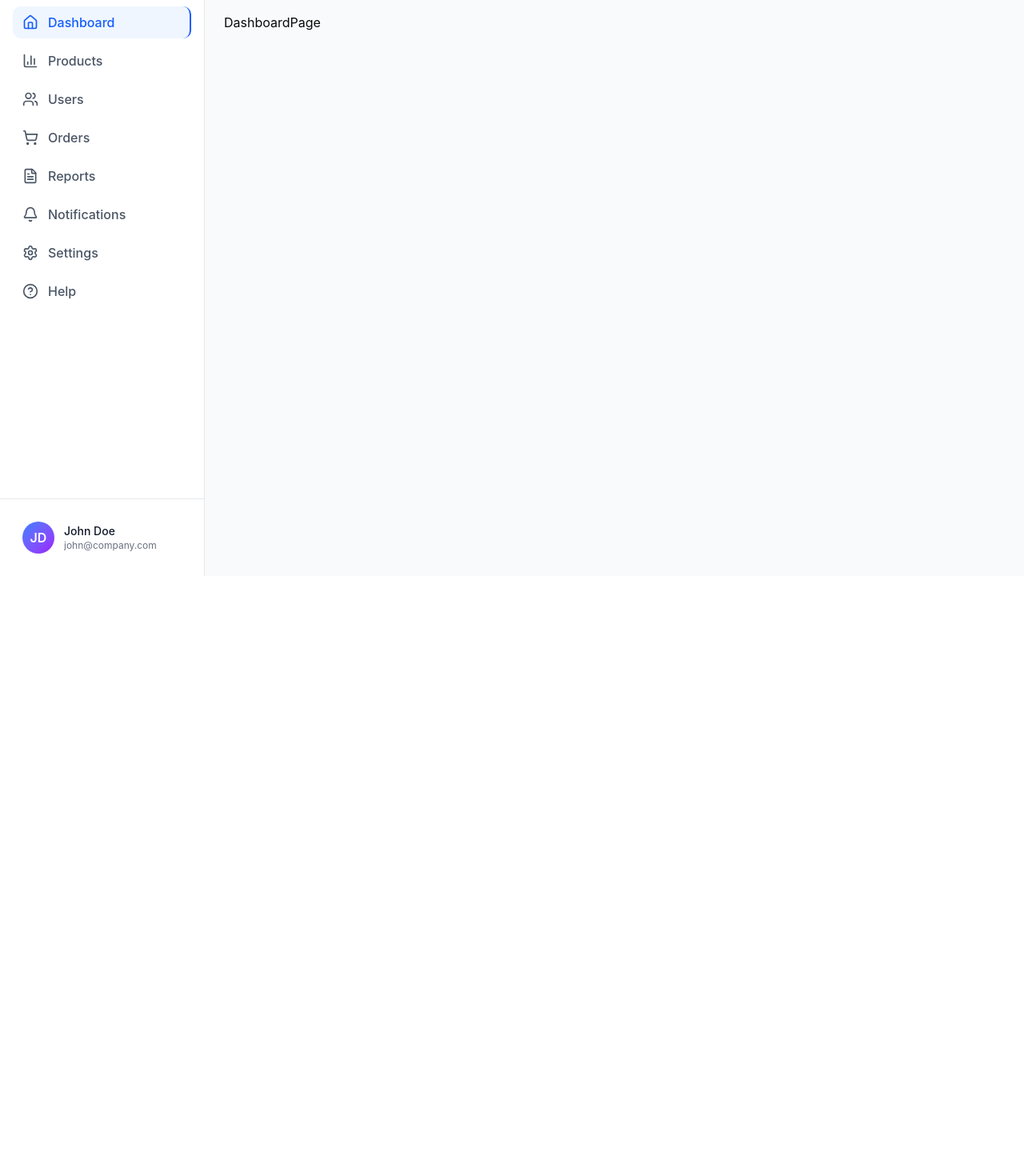
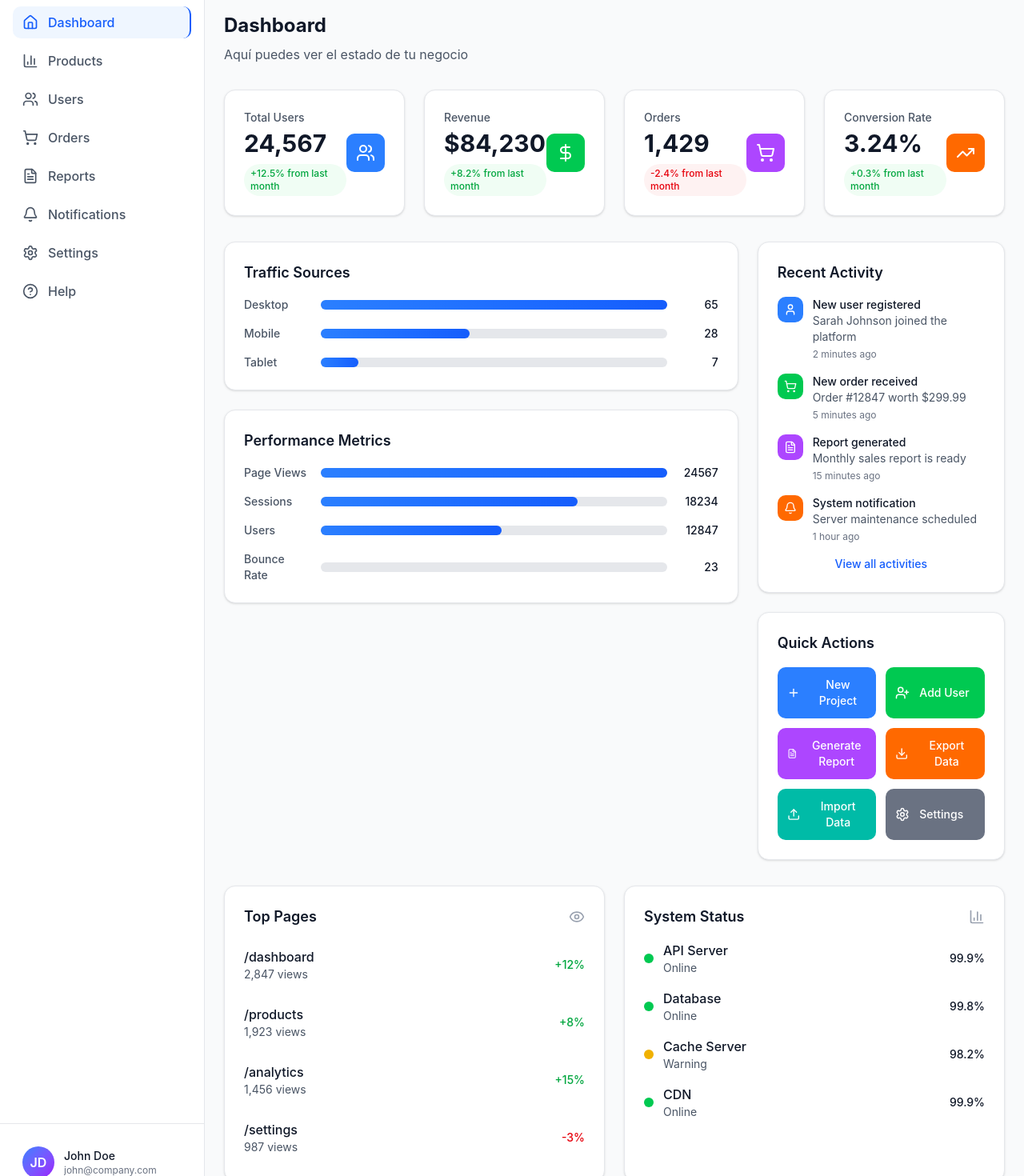
Before and after one commit to vCentDev/teslo-shop, a React (Vite) app: page /admin in a window 1280 px wide. Shown: the part 80-1550 px from the top of the page at 80% size. Before the commit the page ends 800 px from the top, so only its background shows below. Built offline with nearby package versions, Linux system fonts and the light colour scheme.

Commit message:
Implements admin dashboard page with integrated components

```diff
--- a/src/admin/pages/dashboard/DashboardPage.tsx
+++ b/src/admin/pages/dashboard/DashboardPage.tsx
@@ -1,6 +1,141 @@
+import ActivityFeed from "@/admin/components/ActivityFeed";
+import { AdminTitle } from "@/admin/components/AdminTitle";
+import Chart from "@/admin/components/Chart";
+import { QuickActions } from "@/admin/components/QuickActions";
+import StatCard from "@/admin/components/StatCard";
+import { Users, DollarSign, ShoppingCart, TrendingUp, Eye, BarChart3 } from "lucide-react";
+
+const stats = [
+    {
+        title: 'Total Users',
+        value: '24,567',
+        change: '+12.5% from last month',
+        changeType: 'positive' as const,
+        icon: Users,
+        color: 'bg-blue-500'
+    },
+    {
+        title: 'Revenue',
+        value: '$84,230',
+        change: '+8.2% from last month',
+        changeType: 'positive' as const,
+        icon: DollarSign,
+        color: 'bg-green-500'
+    },
+    {
+        title: 'Orders',
+        value: '1,429',
+        change: '-2.4% from last month',
+        changeType: 'negative' as const,
+        icon: ShoppingCart,
+        color: 'bg-purple-500'
+    },
+    {
+        title: 'Conversion Rate',
+        value: '3.24%',
+        change: '+0.3% from last month',
+        changeType: 'positive' as const,
+        icon: TrendingUp,
+        color: 'bg-orange-500'
+    }
+];
+
+const chartData = [
+    { label: 'Desktop', value: 65 },
+    { label: 'Mobile', value: 28 },
+    { label: 'Tablet', value: 7 },
+];
+
+const performanceData = [
+    { label: 'Page Views', value: 24567 },
+    { label: 'Sessions', value: 18234 },
+    { label: 'Users', value: 12847 },
+    { label: 'Bounce Rate', value: 23 },
+];
 
 export const DashboardPage = () => {
     return (
-        <div>DashboardPage</div>
+        <>
+            {/* Welkome Section */}
+            <AdminTitle
+                title="Dashboard"
+                subtitle="Aquí puedes ver el estado de tu negocio"
+            />
+
+            {/* Stats Grid */}
+            <div className="grid grid-cols-1 md:grid-cols-2 lg:grid-cols-4 gap-6 mb-8">
+                {stats.map((stat, index) => (
+                    <StatCard key={index} {...stat} />
+                ))}
+            </div>
+
+            {/* Charts and Activity Section */}
+            <div className="grid grid-cols-1 lg:grid-cols-3 gap-6 mb-8">
+                <div className="lg:col-span-2 space-y-6">
+                    <Chart title="Traffic Sources" data={chartData} />
+                    <Chart title="Performance Metrics" data={performanceData} />
+                </div>
+
+                <div className="space-y-6">
+                    <ActivityFeed />
+                    <QuickActions />
+                </div>
+            </div>
+
+            {/* Additional Dashboard Section */}
+            <div className="grid grid-cols-1 lg:grid-cols-2 gap-6">
+                <div className="bg-white p-6 rounded-xl shadow-sm border border-gray-200">
+                    <div className="flex items-center justify-between mb-4">
+                        <h3 className="text-lg font-semibold text-gray-900">Top Pages</h3>
+                        <Eye size={20} className="text-gray-400" />
+                    </div>
+                    <div className="space-y-3">
+                        {[
+                            { page: '/dashboard', views: 2847, change: '+12%' },
+                            { page: '/products', views: 1923, change: '+8%' },
+                            { page: '/analytics', views: 1456, change: '+15%' },
+                            { page: '/settings', views: 987, change: '-3%' },
+                        ].map((item, index) => (
+                            <div key={index} className="flex items-center justify-between py-2">
+                                <div>
+                                    <p className="font-medium text-gray-900">{item.page}</p>
+                                    <p className="text-sm text-gray-600">{item.views.toLocaleString()} views</p>
+                                </div>
+                                <span className={`text-sm font-medium ${item.change.startsWith('+') ? 'text-green-600' : 'text-red-600'
+                                    }`}>
+                                    {item.change}
+                                </span>
+                            </div>
+                        ))}
+                    </div>
+                </div>
+
+                <div className="bg-white p-6 rounded-xl shadow-sm border border-gray-200">
+                    <div className="flex items-center justify-between mb-4">
+                        <h3 className="text-lg font-semibold text-gray-900">System Status</h3>
+                        <BarChart3 size={20} className="text-gray-400" />
+                    </div>
+                    <div className="space-y-4">
+                        {[
+                            { service: 'API Server', status: 'Online', uptime: '99.9%', color: 'bg-green-500' },
+                            { service: 'Database', status: 'Online', uptime: '99.8%', color: 'bg-green-500' },
+                            { service: 'Cache Server', status: 'Warning', uptime: '98.2%', color: 'bg-yellow-500' },
+                            { service: 'CDN', status: 'Online', uptime: '99.9%', color: 'bg-green-500' },
+                        ].map((item, index) => (
+                            <div key={index} className="flex items-center justify-between">
+                                <div className="flex items-center space-x-3">
+                                    <div className={`w-3 h-3 rounded-full ${item.color}`}></div>
+                                    <div>
+                                        <p className="font-medium text-gray-900">{item.service}</p>
+                                        <p className="text-sm text-gray-600">{item.status}</p>
+                                    </div>
+                                </div>
+                                <span className="text-sm font-medium text-gray-900">{item.uptime}</span>
+                            </div>
+                        ))}
+                    </div>
+                </div>
+            </div>
+        </>
     )
 }
```
